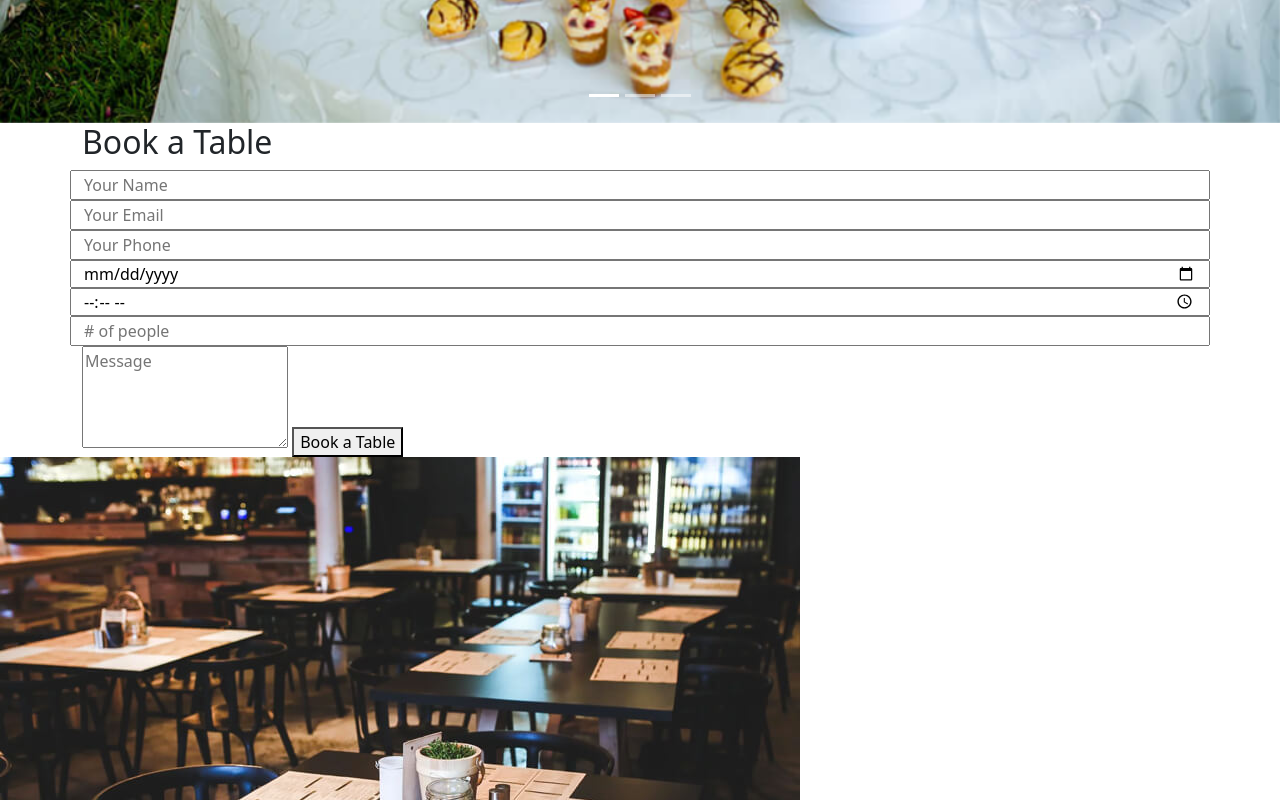
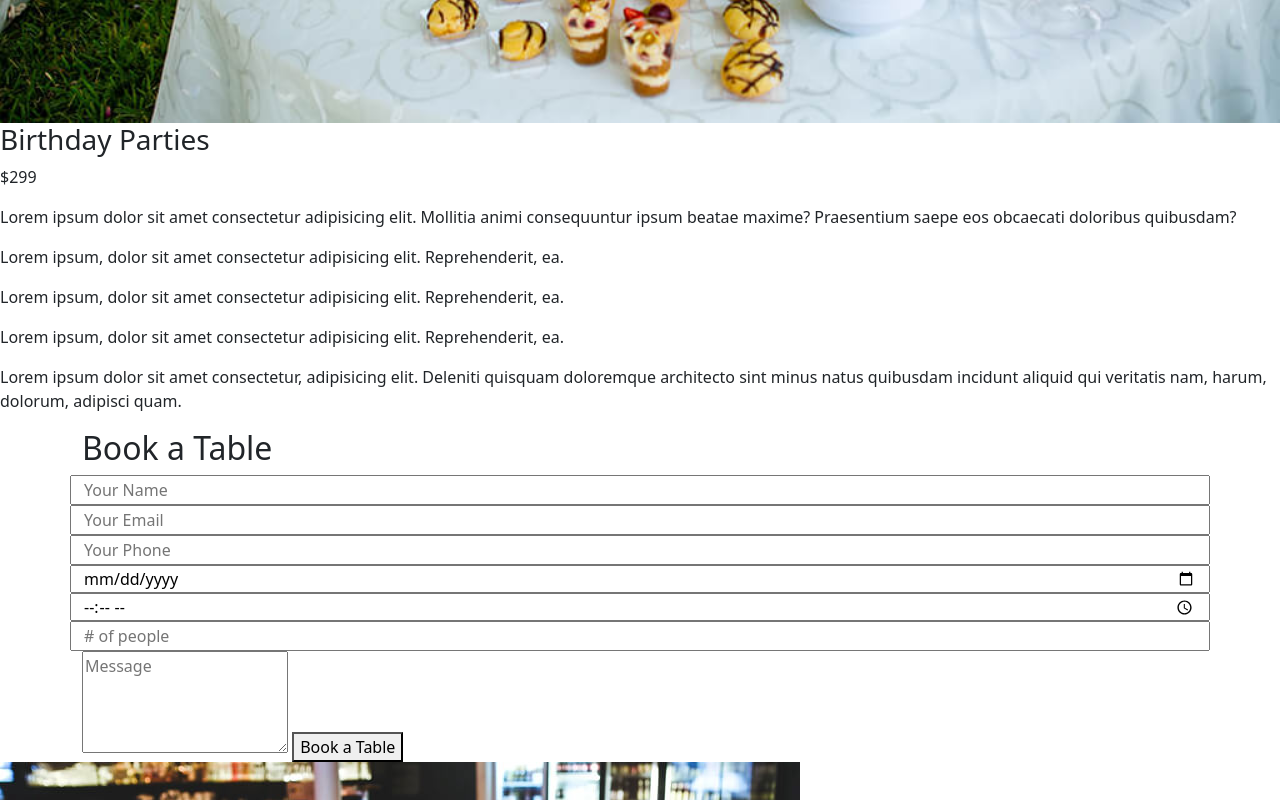
Before and after one commit to somaleyo/CBienBon, a website: page index.htm in a window 1280 px wide. Shown: the part 1960-2760 px from the top of the page. Drawn offline with Linux system fonts and the light colour scheme; files whose address does not match are found by name.

Commit message:
carousel html

```diff
--- a/index.htm
+++ b/index.htm
@@ -113,7 +113,7 @@
     <h2>Check Our Tasty Menu</h2>
 
 </section>
-
+<div class="bg-event">
 <section id="events">
     <h5 class="soustitre">EVENTS</h5>
     <h2>Organize Your Events in our Restaurant</h2>
@@ -126,13 +126,41 @@
         <div class="carousel-inner">
           <div class="carousel-item active">
             <img src="public/assets/img/event-birthday.jpg" class="d-block w-100" alt="...">
+            <div class="carousel-txt">
+                <h3>Birthday Parties</h3>
+                <p class="price">$299</p>
+                <p>Lorem ipsum dolor sit amet consectetur adipisicing elit. Mollitia animi consequuntur ipsum beatae maxime? Praesentium saepe eos obcaecati doloribus quibusdam?</p>
+                <p>Lorem ipsum, dolor sit amet consectetur adipisicing elit. Reprehenderit, ea.</p>
+                <p>Lorem ipsum, dolor sit amet consectetur adipisicing elit. Reprehenderit, ea.</p>
+                <p>Lorem ipsum, dolor sit amet consectetur adipisicing elit. Reprehenderit, ea.</p>
+                <p>Lorem ipsum dolor sit amet consectetur, adipisicing elit. Deleniti quisquam doloremque architecto sint minus natus quibusdam incidunt aliquid qui veritatis nam, harum, dolorum, adipisci quam.</p>
+            </div>
           </div>
           <div class="carousel-item">
             <img src="public/assets/img/event-custom.jpg" class="d-block w-100" alt="...">
-          </div>
+            <div class="carousel-txt">
+                <h3>Custom Parties</h3>
+                <p class="price">$99</p>
+                <p>Lorem ipsum dolor sit amet consectetur adipisicing elit. Mollitia animi consequuntur ipsum beatae maxime? Praesentium saepe eos obcaecati doloribus quibusdam?</p>
+                <p>Lorem ipsum, dolor sit amet consectetur adipisicing elit. Reprehenderit, ea.</p>
+                <p>Lorem ipsum, dolor sit amet consectetur adipisicing elit. Reprehenderit, ea.</p>
+                <p>Lorem ipsum, dolor sit amet consectetur adipisicing elit. Reprehenderit, ea.</p>
+                <p>Lorem ipsum dolor sit amet consectetur, adipisicing elit. Deleniti quisquam doloremque architecto sint minus natus quibusdam incidunt aliquid qui veritatis nam, harum, dolorum, adipisci quam.</p>
+            </div>
+        </div>
           <div class="carousel-item">
             <img src="public/assets/img/event-private.jpg" class="d-block w-100" alt="...">
-          </div>
+            <div class="carousel-txt">
+                <h3>Private Parties</h3>
+                <p class="price">$199</p>
+                <p>Lorem ipsum dolor sit amet consectetur adipisicing elit. Mollitia animi consequuntur ipsum beatae maxime? Praesentium saepe eos obcaecati doloribus quibusdam?</p>
+                <p>Lorem ipsum, dolor sit amet consectetur adipisicing elit. Reprehenderit, ea.</p>
+                <p>Lorem ipsum, dolor sit amet consectetur adipisicing elit. Reprehenderit, ea.</p>
+                <p>Lorem ipsum, dolor sit amet consectetur adipisicing elit. Reprehenderit, ea.</p>
+                <p>Lorem ipsum dolor sit amet consectetur, adipisicing elit. Deleniti quisquam doloremque architecto sint minus natus quibusdam incidunt aliquid qui veritatis nam, harum, dolorum, adipisci quam.</p>
+            </div>
+        </div>
+
         </div>
         <button class="carousel-control-prev" type="button" data-bs-target="#carouselExampleIndicators" data-bs-slide="prev">
           <span class="carousel-control-prev-icon" aria-hidden="true"></span>
@@ -145,6 +173,7 @@
       </div>
 
 </section>
+</div>
 <section class="reservation">
     <div class="container">
         <h2>Book a Table</h2>
@@ -185,7 +214,10 @@
     </div>
 </section>
 
+<section id="contact">
+    <iframe src="https://www.google.com/maps/embed?pb=!1m18!1m12!1m3!1d2518.693738058749!2d4.3386450764623365!3d50.85535537167224!2m3!1f0!2f0!3f0!3m2!1i1024!2i768!4f13.1!3m3!1m2!1s0x47c3c38c275028d3%3A0xc7799151146ebf77!2sMolenGeek!5e0!3m2!1sfr!2sbe!4v1743768652601!5m2!1sfr!2sbe" width="600" height="450" style="border:0;" allowfullscreen="" loading="lazy" referrerpolicy="no-referrer-when-downgrade"></iframe>
 
+</section>
 
 
 
```
